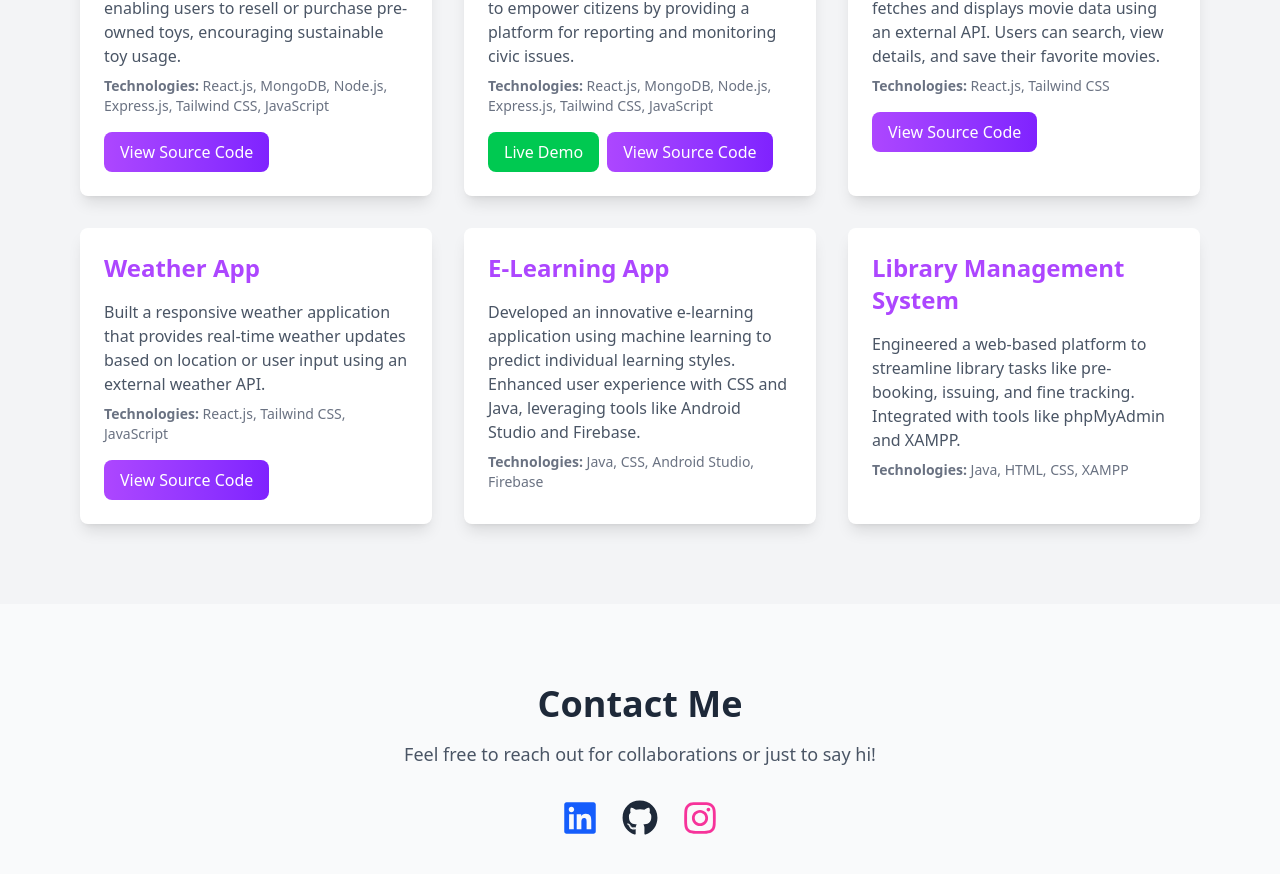
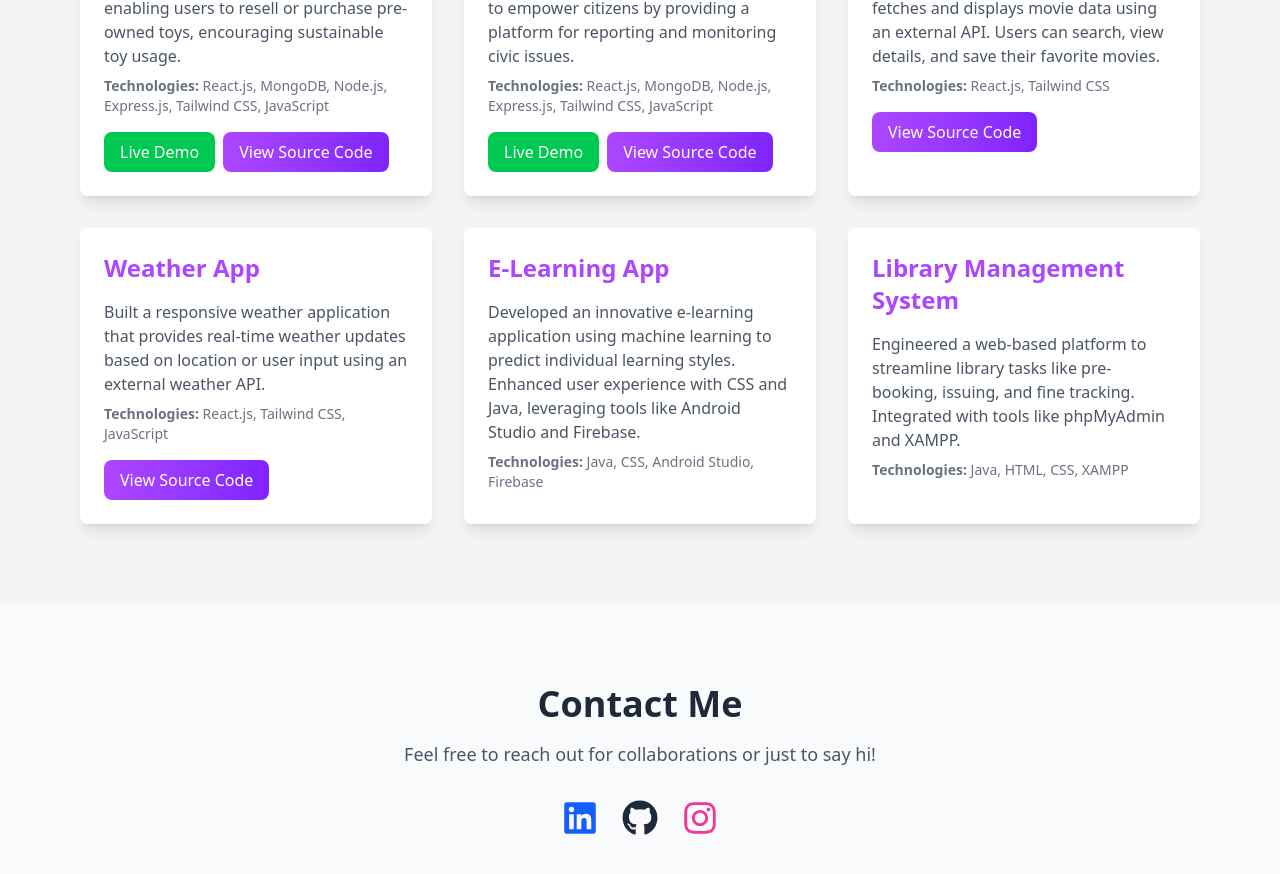
Before and after one commit to HridyaDEV/PortfolioUpdated, a React (Vite) app: page / in a window 1280 px wide. Shown: the part 3594-4468 px from the top of the page. Built offline with nearby package versions, Linux system fonts and the light colour scheme.

Commit message:
Added toycycle

```diff
--- a/src/components/Projects.jsx
+++ b/src/components/Projects.jsx
@@ -11,6 +11,7 @@ const projects = [
       "Built a full-stack web application enabling users to resell or purchase pre-owned toys, encouraging sustainable toy usage.",
     technologies: "React.js, MongoDB, Node.js, Express.js, Tailwind CSS, JavaScript",
     delay: 300,
+     liveLink: "https://toy-cylce-frontend-4okh.vercel.app/",
     sourceCode: 'https://github.com/HridyaDEV/MainProject-ToyCycle',
   },
     {
```
